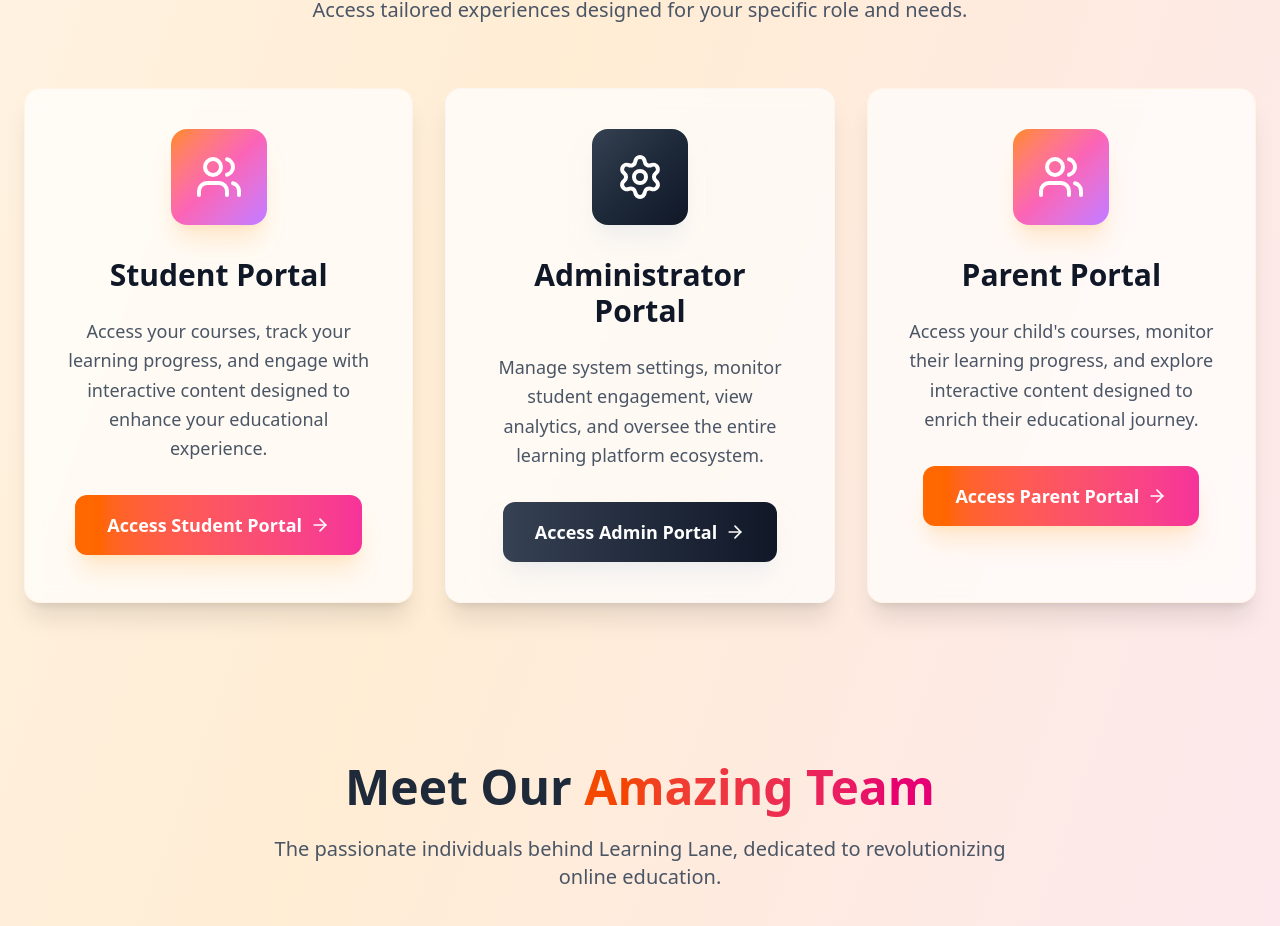
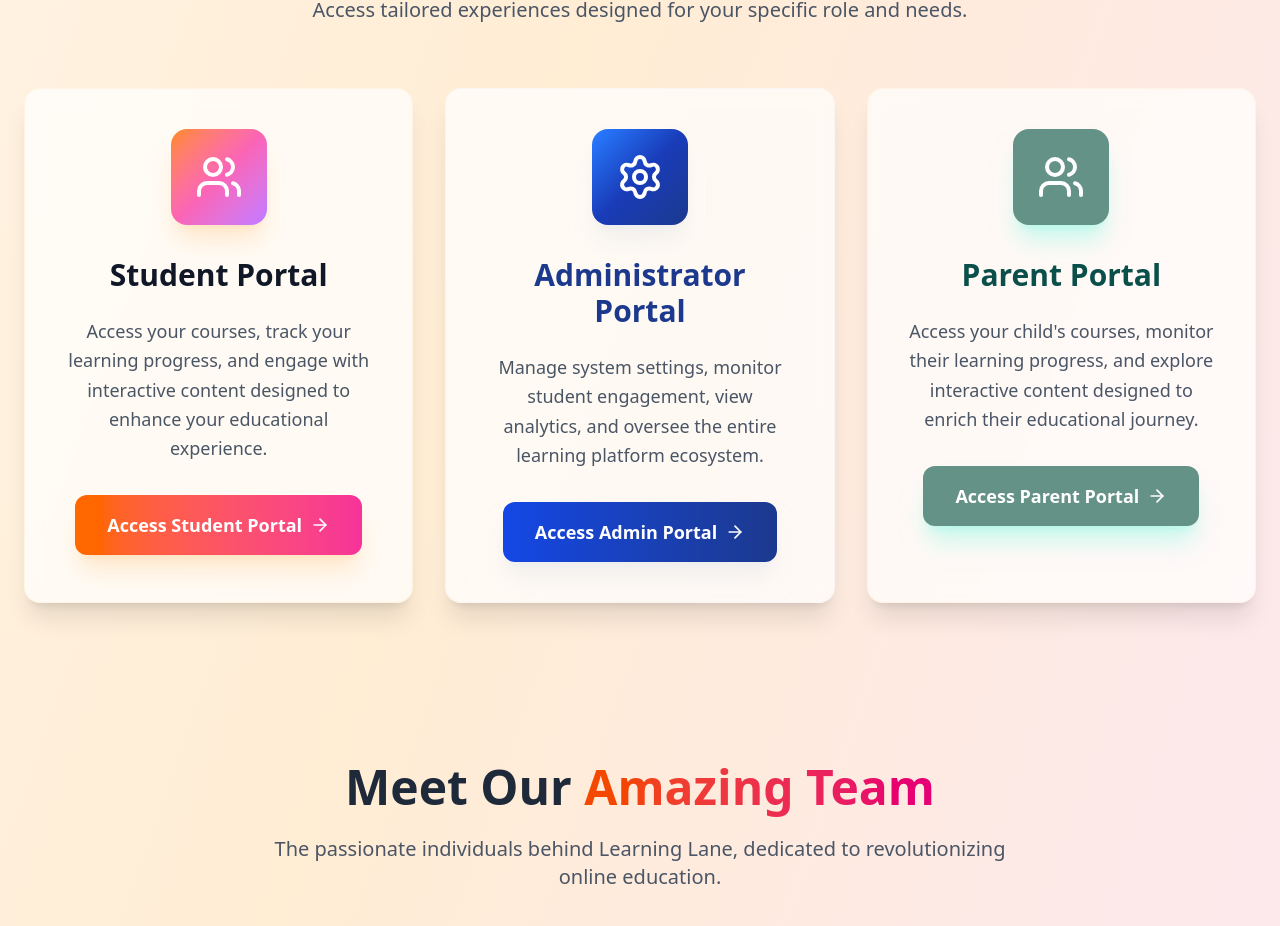
Before and after one commit to ronit-1404/Hackronyx_25, a React (Vite) app in the folder client/: page / in a window 1280 px wide. Shown: the part 1932-2858 px from the top of the page. Built offline with nearby package versions, Linux system fonts and the light colour scheme; what @react-pdf/renderer would draw is missing.

Commit message:
frontend

```diff
--- a/client/src/components/headers/ParentHeader.jsx
+++ b/client/src/components/headers/ParentHeader.jsx
@@ -109,7 +109,7 @@ const Header = () => {
         <select
           value={selectedTimeRange}
           onChange={(e) => setSelectedTimeRange(e.target.value)}
-          className="bg-white border border-gray-200 rounded-lg px-4 py-2 text-sm text-gray-700 focus:outline-none focus:ring-2 focus:ring-[#F67280] focus:border-transparent"
+          className="bg-white border border-gray-200 rounded-lg px-4 py-2 text-sm text-gray-700 focus:outline-none focus:ring-2 focus:ring-[#659287] focus:border-transparent"
         >
           <option value="today">Today</option>
           <option value="week">This Week</option>
@@ -118,7 +118,7 @@ const Header = () => {
         {/* <button
           onClick={() => navigate('/learner/analytics')}
           className="flex items-center space-x-2 py-2 px-4 rounded-lg text-white font-medium transition-all duration-300 shadow-lg hover:shadow-xl hover:scale-105 transform"
-          style={{ backgroundColor: '#F67280' }}
+          style={{ backgroundColor: '#659287' }}
         >
           <BarChart2 className="w-5 h-5" />
           <span>Advance Analytics</span>
@@ -141,7 +141,7 @@ const Header = () => {
           <div className="flex flex-col h-full p-6">
             <div className="flex justify-between items-center mb-8 pb-4 border-b border-gray-200">
               <h2 className="text-xl font-bold text-gray-900 flex items-center">
-                <Brain className="w-6 h-6 mr-2" style={{ color: '#F67280' }} />
+                <Brain className="w-6 h-6 mr-2" style={{ color: '#659287' }} />
                 Navigation
               </h2>
               <button
--- a/client/src/components/sideBar/ParentSidebar.jsx
+++ b/client/src/components/sideBar/ParentSidebar.jsx
@@ -81,7 +81,7 @@ const SideBar = () => {
   };
 
   const getEmotionIcon = (emotion) => {
-    const iconProps = { className: "w-8 h-8", style: { color: '#F67280' } };
+    const iconProps = { className: "w-8 h-8", style: { color: '#659287' } };
     switch (emotion) {
       case 'happy':
         return <Smile {...iconProps} />;
@@ -103,7 +103,7 @@ const SideBar = () => {
       {/* Sidebar Header */}
       <div className="p-6 border-b border-gray-100 shrink-0">
         <div className="flex items-center space-x-3 mb-4">
-          <div className="w-12 h-12 rounded-xl flex items-center justify-center shadow-lg" style={{ backgroundColor: '#F67280' }}>
+          <div className="w-12 h-12 rounded-xl flex items-center justify-center shadow-lg" style={{ backgroundColor: '#659287' }}>
             <Brain className="w-7 h-7 text-white" />
           </div>
           <div>
@@ -141,7 +141,7 @@ const SideBar = () => {
                   className="h-1 rounded-full transition-all duration-500"
                   style={{
                     width: `${focusScore}%`,
-                    backgroundColor: '#F67280'
+                    backgroundColor: '#659287'
                   }}
                 ></div>
               </div>
--- a/client/src/pages/LandingPage.jsx
+++ b/client/src/pages/LandingPage.jsx
@@ -531,12 +531,12 @@ function OptikkaLanding({ onSelectPortal }) {
             >
               <div className="text-center">
                 <motion.div
-                  className="w-24 h-24 mx-auto mb-8 bg-gradient-to-br from-gray-700 via-gray-800 to-gray-900 rounded-2xl flex items-center justify-center group-hover:scale-110 group-hover:rotate-3 transition-transform duration-300 shadow-xl shadow-gray-200/50"
+                  className="w-24 h-24 mx-auto mb-8 bg-gradient-to-br from-blue-500 via-blue-800 to-blue-900 rounded-2xl flex items-center justify-center group-hover:scale-110 group-hover:rotate-3 transition-transform duration-300 shadow-xl shadow-gray-200/50"
                   whileHover={{ rotate: 8, scale: 1.12 }}
                 >
                   <Settings className="w-12 h-12 text-white" />
                 </motion.div>
-                <h3 className="text-3xl font-bold text-gray-900 mb-6 group-hover:text-gray-700 transition-colors duration-300">
+                <h3 className="text-3xl font-bold text-blue-900 mb-6 group-hover:text-blue-700 transition-colors duration-300">
                   Administrator Portal
                 </h3>
                 <p className="text-gray-600 mb-8 leading-relaxed text-lg">
@@ -544,7 +544,7 @@ function OptikkaLanding({ onSelectPortal }) {
                   analytics, and oversee the entire learning platform ecosystem.
                 </p>
                 <motion.div
-                  className="inline-flex items-center justify-center px-8 py-4 bg-gradient-to-r from-gray-700 to-gray-900 text-white rounded-xl font-semibold text-lg transition-all duration-300 group-hover:scale-105 group-hover:-translate-y-1 shadow-xl shadow-gray-200/50 hover:shadow-gray-300/60"
+                  className="inline-flex items-center justify-center px-8 py-4 bg-gradient-to-r from-blue-700 to-blue-900 text-white rounded-xl font-semibold text-lg transition-all duration-300 group-hover:scale-105 group-hover:-translate-y-1 shadow-xl shadow-gray-200/50 hover:shadow-gray-300/60"
                   whileHover={{ scale: 1.08, x: 6 }}
                 >
                   Access Admin Portal
@@ -574,19 +574,19 @@ function OptikkaLanding({ onSelectPortal }) {
             >
               <div className="text-center">
                 <motion.div
-                  className="w-24 h-24 mx-auto mb-8 rounded-2xl flex items-center justify-center group-hover:scale-110 group-hover:rotate-3 transition-transform duration-300 bg-gradient-to-br from-orange-400 via-pink-400 to-purple-400 shadow-xl shadow-orange-200/50"
+                  className="w-24 h-24 mx-auto mb-8 rounded-2xl flex items-center justify-center group-hover:scale-110 group-hover:rotate-3 transition-transform duration-300 bg-[#659287] shadow-xl shadow-teal-200/50"
                   whileHover={{ rotate: 8, scale: 1.12 }}
                 >
                   <Users className="w-12 h-12 text-white" />
                 </motion.div>
-                <h3 className="text-3xl font-bold text-gray-900 mb-6 group-hover:text-orange-600 transition-colors duration-300">
+                <h3 className="text-3xl font-bold text-teal-900 mb-6 group-hover:text-teal-600 transition-colors duration-300">
                   Parent Portal
                 </h3>
                 <p className="text-gray-600 mb-8 leading-relaxed text-lg">
                   Access your child's courses, monitor their learning progress, and explore interactive content designed to enrich their educational journey.
                 </p>
                 <motion.div
-                  className="inline-flex items-center justify-center px-8 py-4 rounded-xl font-semibold text-lg transition-all duration-300 group-hover:scale-105 group-hover:-translate-y-1 bg-gradient-to-r from-orange-500 to-pink-500 text-white shadow-xl shadow-orange-200/50 hover:shadow-orange-300/60"
+                  className="inline-flex items-center justify-center px-8 py-4 rounded-xl font-semibold text-lg transition-all duration-300 group-hover:scale-105 group-hover:-translate-y-1 bg-[#659287] text-white shadow-xl shadow-teal-200/50 hover:shadow-green-300/60"
                   whileHover={{ scale: 1.08, x: 6 }}
                 >
                   Access Parent Portal
```
